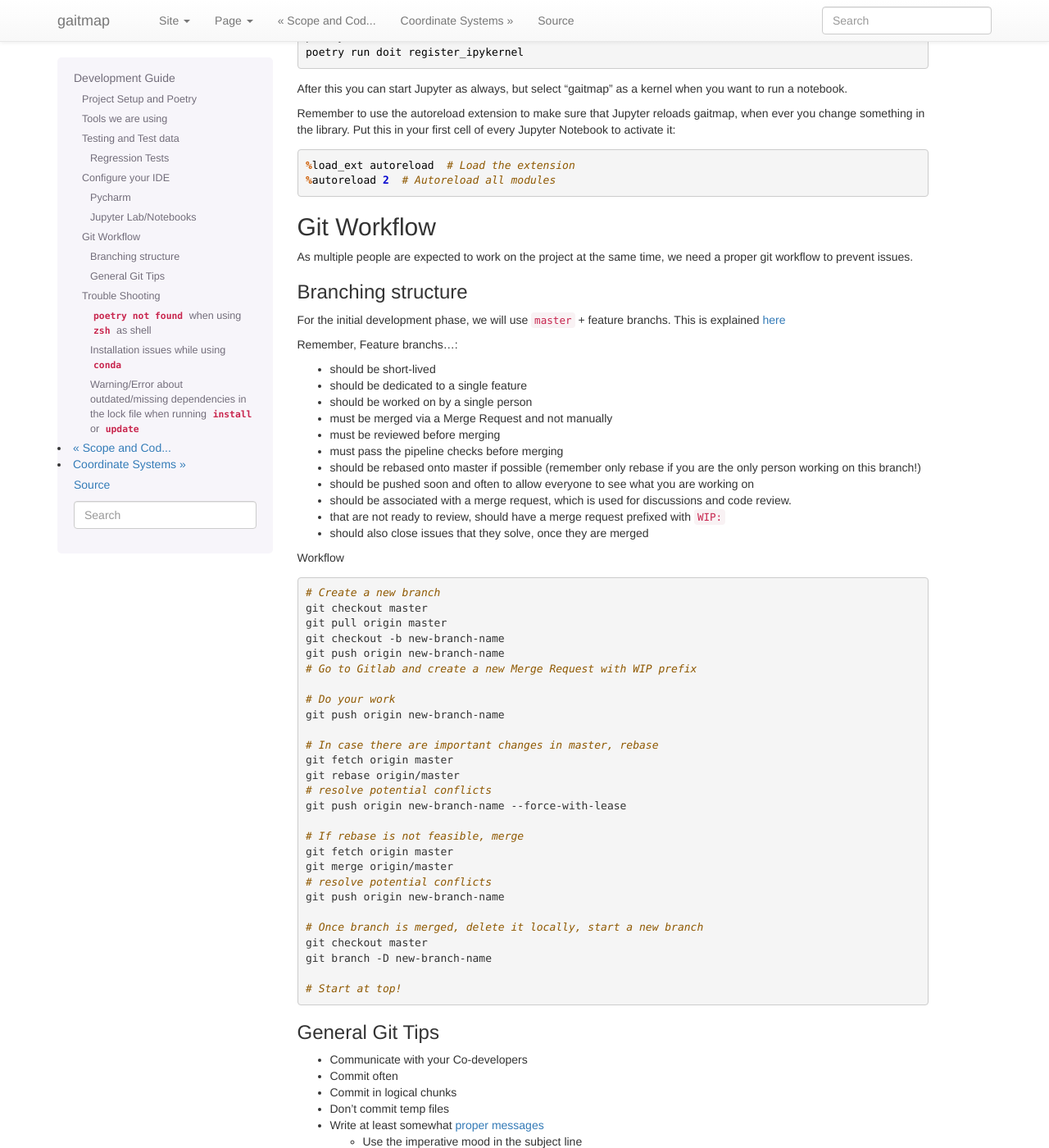
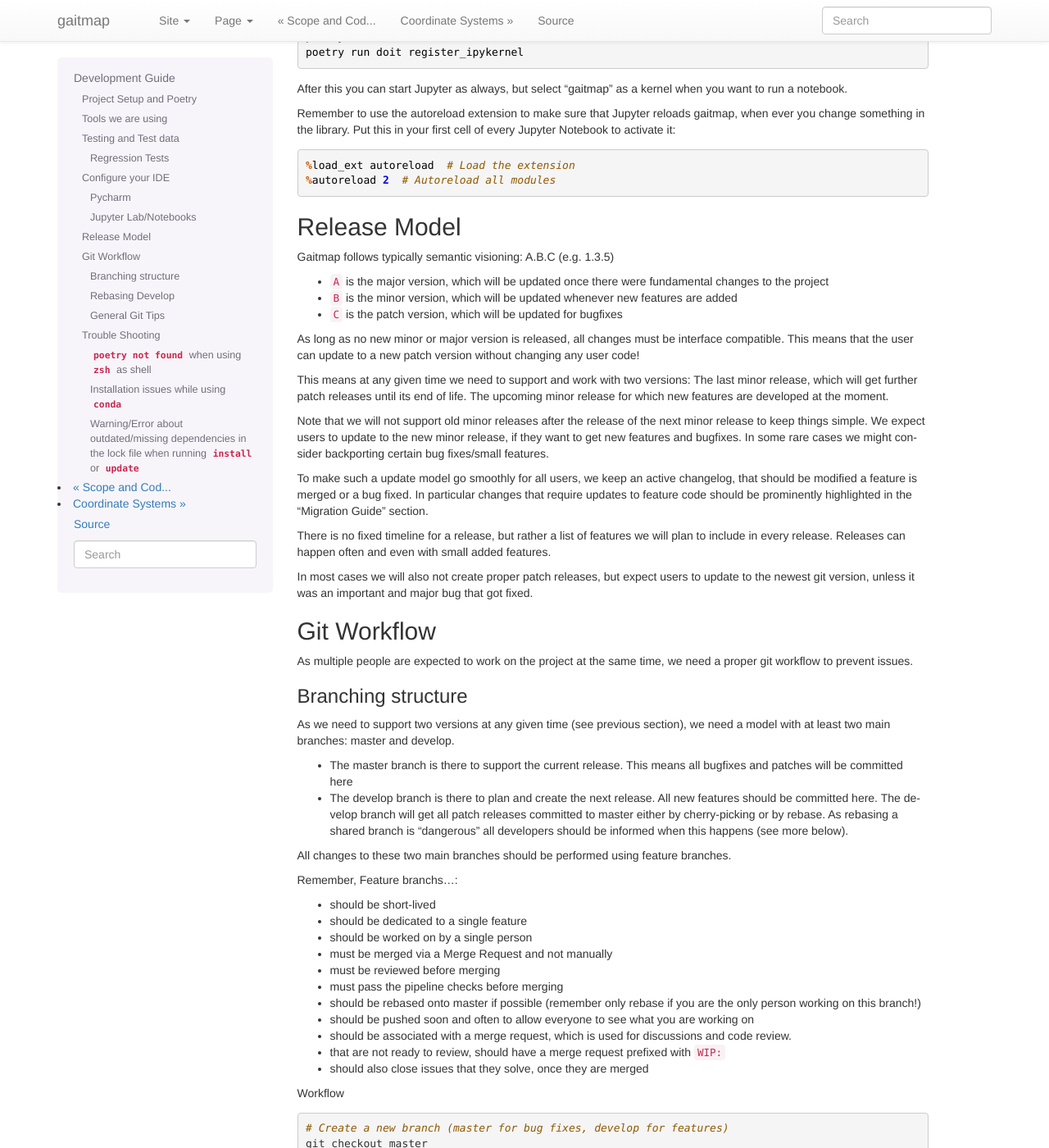
Before and after one commit to mad-lab-fau/gaitmap, a Sphinx documentation site: the page built from docs/guides/Development-Guide.md, in a window 1280 px wide and 1400 px high, scrolled down 3096 px. Shown: the whole window at 82% size. Built offline with Sphinx 7.4.7, drawn with Linux system fonts in a browser that asks for light colours; pages that are not in the unit, such as notebooks, are missing from menus; some of the changed text lies outside the part shown.

Commit message:
Added info about new branching model

````diff
--- a/docs/guides/Development-Guide.md
+++ b/docs/guides/Development-Guide.md
@@ -208,14 +208,54 @@ Put this in your first cell of every Jupyter Notebook to activate it:
 %autoreload 2  # Autoreload all modules
 ```
 
+## Release Model
+
+Gaitmap follows typically semantic visioning: A.B.C (e.g. 1.3.5)
+
+- `A` is the major version, which will be updated once there were fundamental changes to the project
+- `B` is the minor version, which will be updated whenever new features are added
+- `C` is the patch version, which will be updated for bugfixes
+
+As long as no new minor or major version is released, all changes must be interface compatible.
+This means that the user can update to a new patch version without changing any user code!
+
+This means at any given time we need to support and work with two versions:
+The last minor release, which will get further patch releases until its end of life.
+The upcoming minor release for which new features are developed at the moment.
+
+Note that we will not support old minor releases after the release of the next minor release to keep things simple.
+We expect users to update to the new minor release, if they want to get new features and bugfixes.
+In some rare cases we might consider backporting certain bug fixes/small features.
+
+To make such a update model go smoothly for all users, we keep an active changelog, that should be modified a feature
+is merged or a bug fixed.
+In particular changes that require updates to feature code should be prominently highlighted in the "Migration Guide"
+section.
+
+There is no fixed timeline for a release, but rather a list of features we will plan to include in every release.
+Releases can happen often and even with small added features.
+
+In most cases we will also not create proper patch releases, but expect users to update to the newest git version,
+unless it was an important and major bug that got fixed.
+
+
 ## Git Workflow
 
 As multiple people are expected to work on the project at the same time, we need a proper git workflow to prevent issues.
 
 ### Branching structure
 
-For the initial development phase, we will use `master` + feature branchs. This is explained
-[here](https://guides.github.com/introduction/flow/index.html)
+As we need to support two versions at any given time (see previous section), we need a model with at least two main
+branches: master and develop.
+
+- The master branch is there to support the current release.
+  This means all bugfixes and patches will be committed here
+- The develop branch is there to plan and create the next release.
+  All new features should be committed here.
+  The develop branch will get all patch releases committed to master either by cherry-picking or by rebase.
+  As rebasing a shared branch is "dangerous" all developers should be informed when this happens (see more below).
+
+All changes to these two main branches should be performed using feature branches.
 
 Remember, Feature branchs...:
 
@@ -234,7 +274,7 @@ Remember, Feature branchs...:
 Workflow
 
 ```bash
-# Create a new branch
+# Create a new branch (master for bug fixes, develop for features)
 git checkout master
 git pull origin master
 git checkout -b new-branch-name
@@ -262,6 +302,34 @@ git branch -D new-branch-name
 
 # Start at top!
 ```
+
+### Rebasing Develop
+
+If develop is rebased onto master and feature branches exist, that were started in an old version of develop, the
+following can happen:
+
+```
+master ---A---B------------------------C
+           \                            \
+            D---E---F develop(old)       D---E---F develop
+                     \
+                      G---H feature
+```
+
+To solve this situation, the developer of `feature` should take the following steps:
+
+```
+git checkout develop  # You current version
+git pull origin develop  # Get the most up to date version of develop
+git checkout feature
+git log  # Find the last commit before you started you feature (the last commit on develop(old)) and copy it
+git rebase --onto develop <commit-hash> feature
+git push origin feature --force-with-lease
+```
+
+This will not rebase D-G onto develop, but only the commits between `<commit-hash>` and `feature` (aka G and H).
+For more info you can also check this
+[stack overflow post](https://stackoverflow.com/questions/31881885/how-to-rebase-a-branch-off-a-rebased-branch)
 
 ### General Git Tips
 
````
